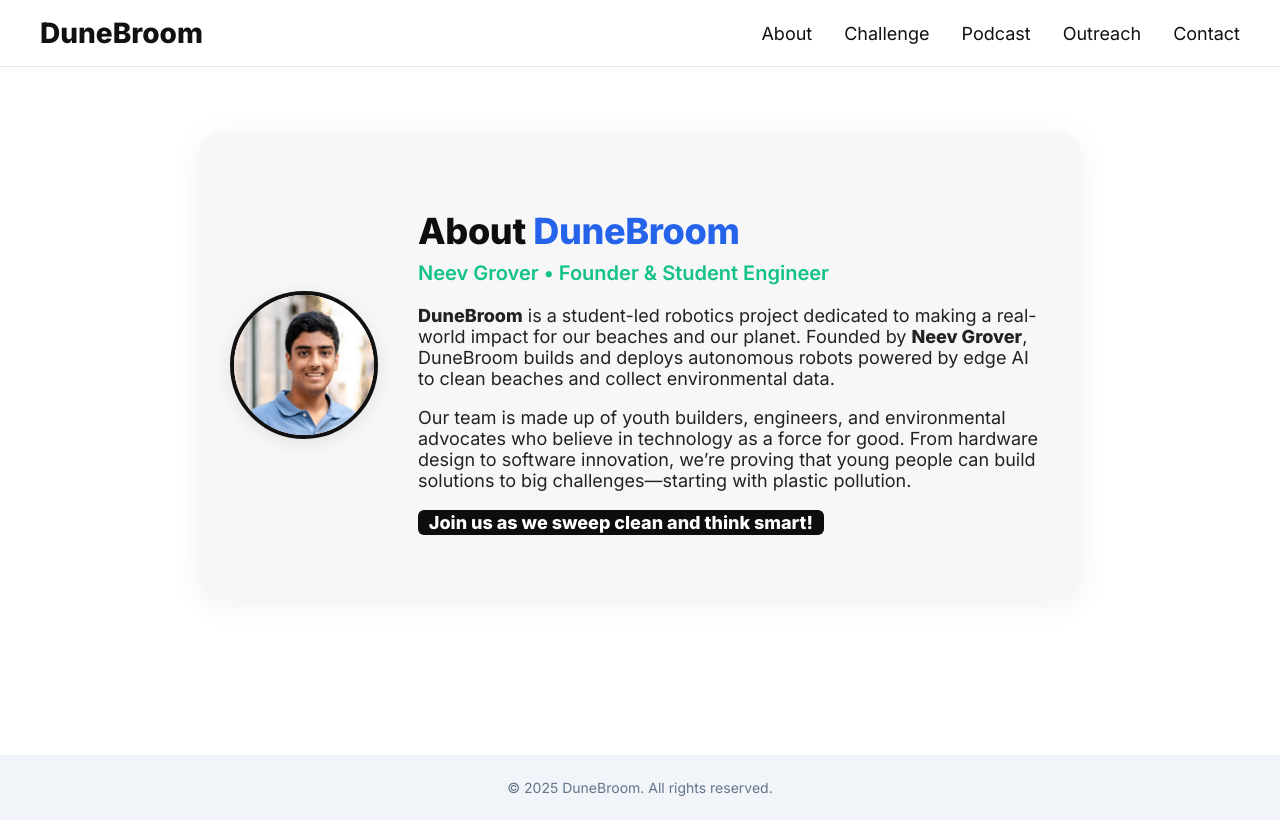
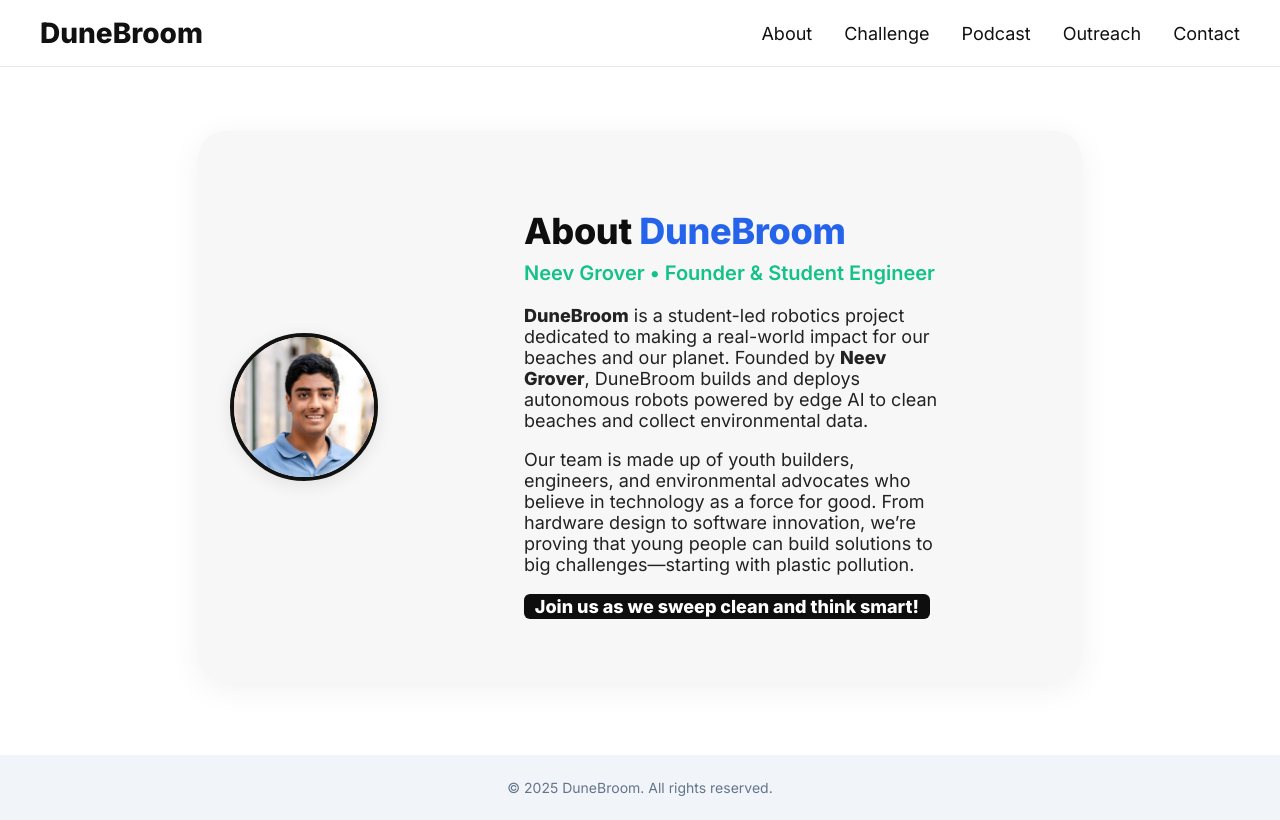
Before and after one commit to groverneev/DuneBroom_Website, a Next.js app: page /about in a window 1280 px wide. Built offline with nearby package versions, Linux system fonts and the light colour scheme.

Commit message:
idk_what_to_write

```diff
--- a/app/about/page.tsx
+++ b/app/about/page.tsx
@@ -17,15 +17,20 @@ export default function AboutPage() {
         @media (max-width: 700px) {
           .about-section {
             flex-direction: column !important;
-            gap: 1.5rem !important;
+            align-items: center !important;
+            gap: 1.2rem !important;
             text-align: center !important;
             padding: 2rem 0.5rem !important;
           }
+          .about-text {
+            max-width: 98vw !important;
+            width: 100% !important;
+            margin: 0 auto !important;
+            text-align: center !important;
+            font-size: 17px !important;
+          }
           .about-section img {
             margin: 0 auto !important;
-          }
-          .about-section > div:not(:first-child) {
-            align-items: center;
           }
         }
       `}</style>
@@ -64,7 +69,14 @@ export default function AboutPage() {
           />
         </div>
         {/* --- Main About Text --- */}
-        <div>
+        <div
+          className="about-text"
+          style={{
+            maxWidth: 420,
+            width: '100%',
+            margin: '0 auto'
+          }}
+        >
           <h1 style={{
             fontSize: 36,
             fontWeight: 800,
```
